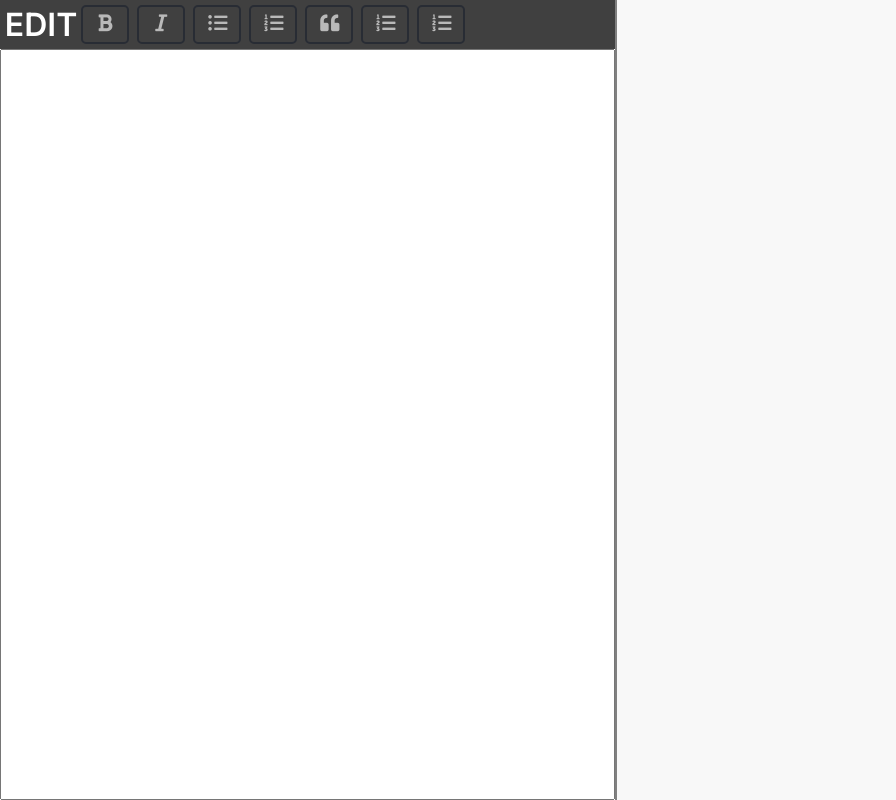
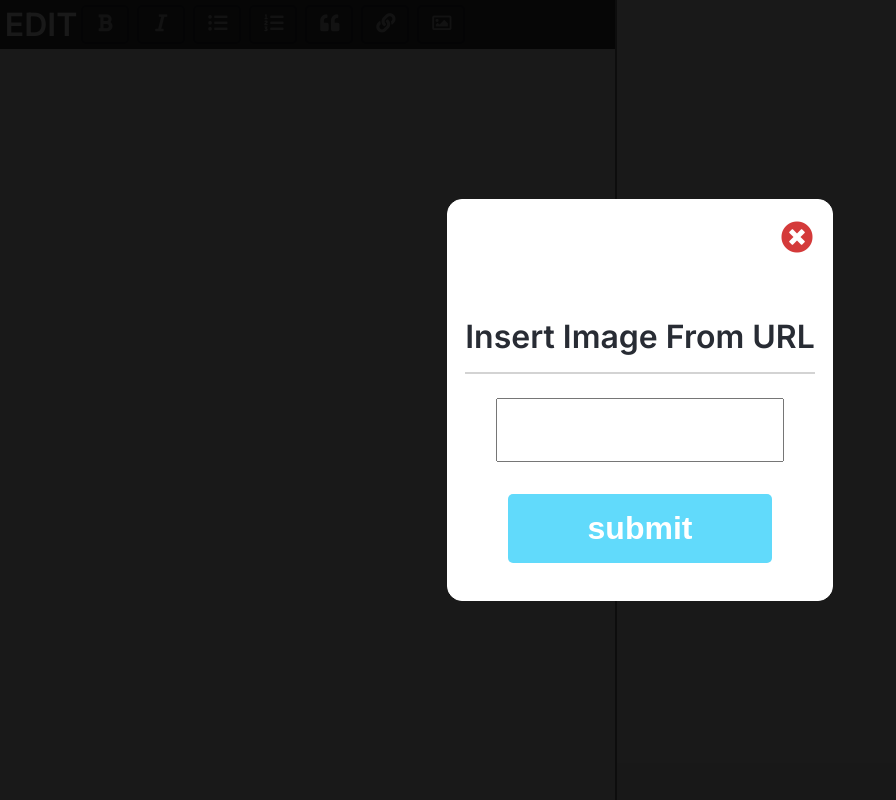
Before and after one commit to shawn-dsilva/react-markdown-editor, a React (Create React App) app: page / in a window 1280 px wide. Both pictures are taken after a click on the button 441 px from the left and 24 px from the top of the page. Shown: the whole page, without its empty margins (0-896 px from the left). Built offline with nearby package versions, Linux system fonts and the light colour scheme.

Commit message:
Insert Image Pop Up modal done

```diff
--- a/src/App.css
+++ b/src/App.css
@@ -63,6 +63,13 @@
   font-family: 'Inter'!important;
   font-size: 18px;
   resize:none;
+  border: none;
+  overflow: auto;
+  outline: none;
+
+  -webkit-box-shadow: none;
+  -moz-box-shadow: none;
+  box-shadow: none;
 }
 
 .writeBanner {
@@ -100,3 +107,65 @@
   height: 100vh;
   padding: 0 1.5rem;
 }
+
+.modal-container {
+  position: fixed;
+  left: 0;
+  top: 0;
+  display: flex;
+  z-index: 1000;
+  width: 100%;
+  height: 100%;
+  background-color: rgba(0, 0, 0, 0.9);
+}
+
+.modal {
+  width: 30%;
+  height: 50%;
+  margin:auto;
+  background-color: white;
+  border: 1px solid white;
+  border-radius: 15px;
+  display: flex;
+  flex-direction: column;
+}
+
+.modal h1 {
+  font-size: 2rem;
+  font-weight: 600;
+  color:#282c34;
+  margin: 1.5rem auto;
+}
+
+.modal input {
+  padding:1rem;
+  font-size: 1.5rem;
+  margin:0 3rem;
+}
+
+.modal-submit {
+  height: fit-content!important;
+  width: auto!important;
+  border: none!important;
+  font-size: 2rem!important;
+  margin:2rem auto!important;
+  background-color: #61dafb!important;
+  color:white!important;
+  padding:1rem 5rem!important;
+}
+
+.modal-close i {
+  color:rgb(212, 58, 58);
+}
+
+.modal-close {
+  height: fit-content!important;
+  border: none!important;
+  font-size: 2rem!important;
+  margin:1rem!important;
+  margin-left: auto!important;
+}
+
+.modal-close:hover {
+  background-color: whitesmoke!important;
+}
--- /dev/null
+++ b/src/components/Modal.js
@@ -0,0 +1,19 @@
+import React from "react";
+
+const Modal = ({ onClose, show, children }) => {
+  const toggle = show ? {display:"flex"} : {display:"none"};
+
+  return (
+    <div className="modal-container" style={toggle}>
+      <div className="modal">
+        <button  className="modal-close" onClick={onClose}>
+        <i class="fas fa-times-circle"></i>
+        </button>
+        {children}
+
+      </div>
+    </div>
+  );
+};
+
+export default Modal;
--- a/src/components/WriteDiv.js
+++ b/src/components/WriteDiv.js
@@ -1,12 +1,13 @@
 import React, { useContext, useRef, useState } from 'react';
 import { store } from '../store';
+import Modal from './Modal';
 
 function WriteDiv() {
     const globalState = useContext(store);
     const { dispatch } = globalState;
     const [nameFromRef, setNameFromRef] = useState(``);
     let textArea = useRef(null);
-
+    const [modalToggle, setModalToggle] = useState(false);
 
     const onChange = (event) => {
       let text = event.target.value
@@ -17,6 +18,9 @@ function WriteDiv() {
 
     }
 
+    const modalToggler = () => {
+      setModalToggle(!modalToggle);
+    }
 
     const clickHandler = (operator) => {
       textArea = textArea.current;
@@ -48,9 +52,13 @@ function WriteDiv() {
       <button ><i class="fas fa-list-ul"></i></button>
       <button ><i class="fas fa-list-ol"></i></button>
       <button ><i class="fas fa-quote-left"></i></button>
-      <button ><i class="fas fa-list-ol"></i></button>
-      <button ><i class="fas fa-list-ol"></i></button>
-
+      <button ><i class="fas fa-link"></i></button>
+      <button onClick={e => modalToggler(e)} ><i class="far fa-image"></i></button>
+<Modal show={modalToggle} onClose={e => modalToggler(e)}>
+  <h1>Insert Image From URL</h1>
+<input></input>
+<button className="modal-submit">submit</button>
+</Modal>
       </div>
         <textarea ref={textArea} className="writeDiv" value={nameFromRef}  onChange={onChange}   />
       </div>
```
